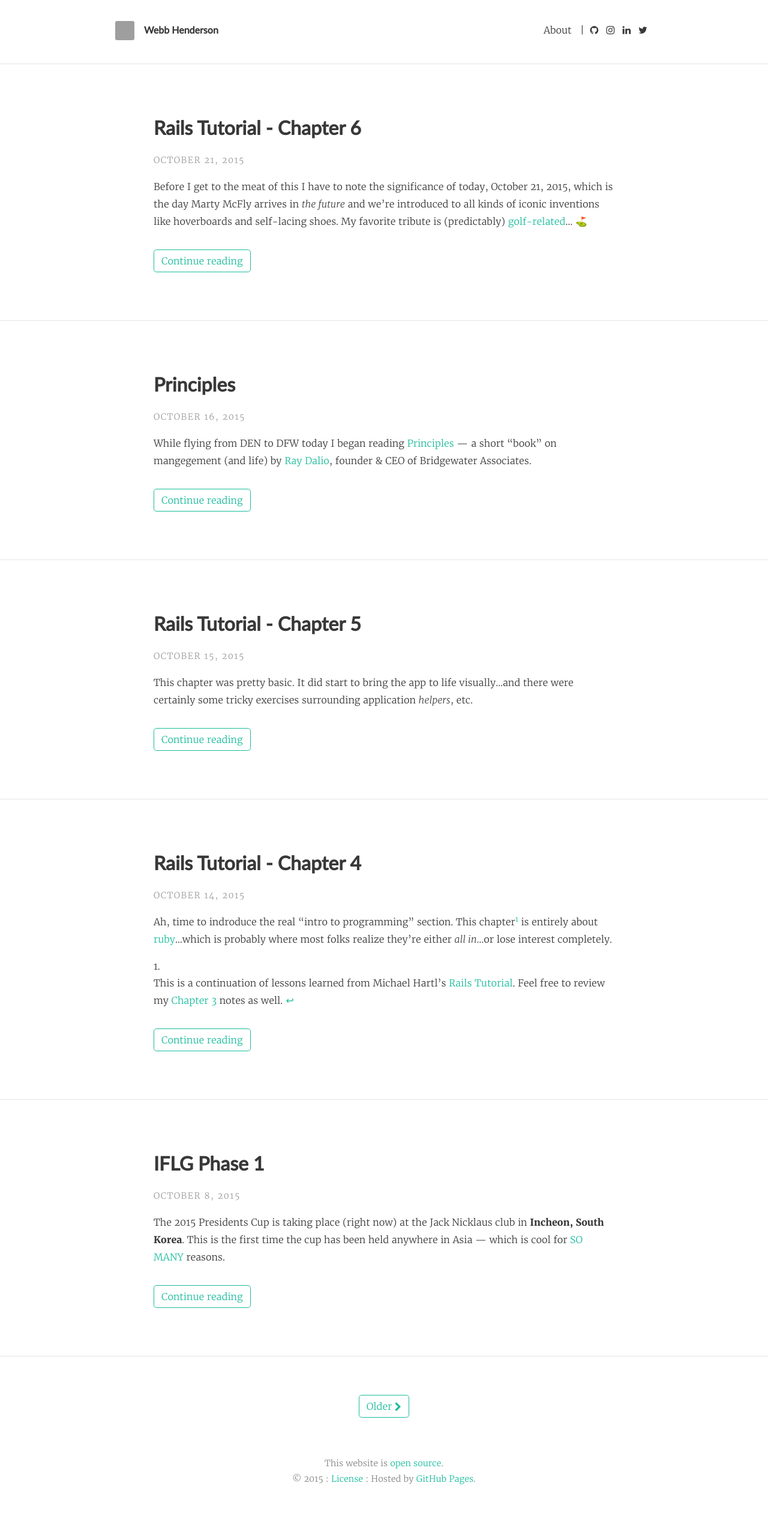
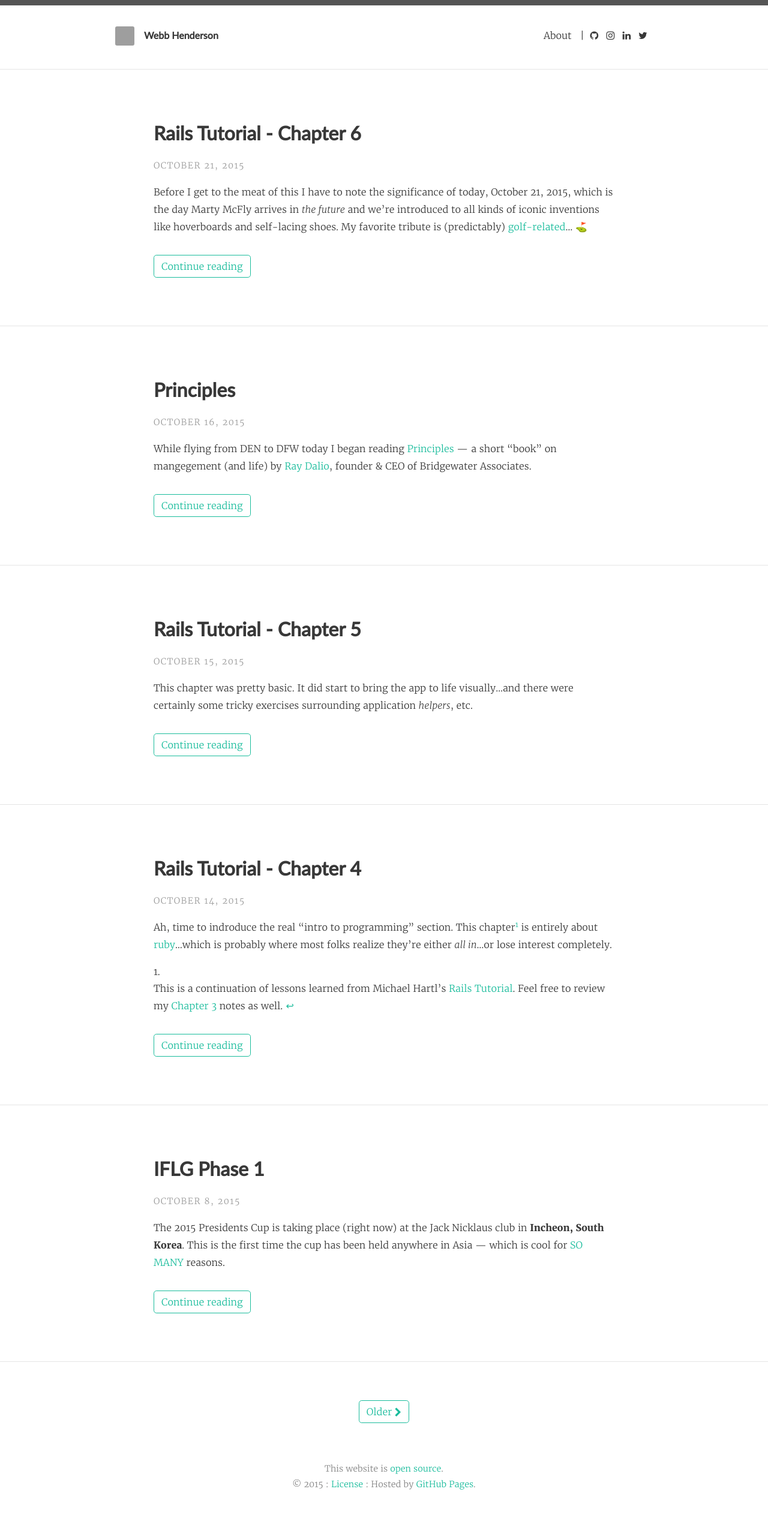
Before and after one commit to emerywebster/emerywebster.github.io, a Jekyll site: the page built from index.html, in a window 1280 px wide. Shown: the whole page at 60% size. Built offline with Jekyll 4.4.1, drawn with Linux system fonts in a browser that asks for light colours; nearby versions of some CDN libraries; emoji names are drawn with the system emoji font; Markdown is read by kramdown in place of the engine named in the settings; the list of posts is cut into pages by our own code; grey boxes are pictures that could not be loaded.

Commit message:
header top-border

```diff
--- a/_sass/includes/_header.scss
+++ b/_sass/includes/_header.scss
@@ -5,6 +5,7 @@
   display: inline-block;
   float: left;
   width: 100%;
+  border-top: 9px solid #555;
 
   a {
     color: $header-link-color;
```
